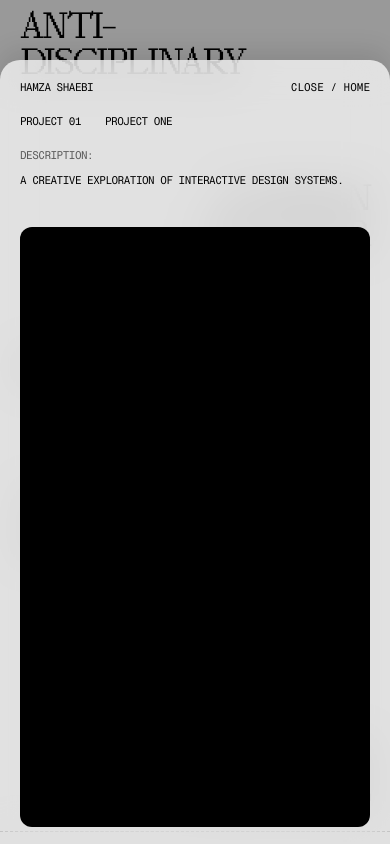
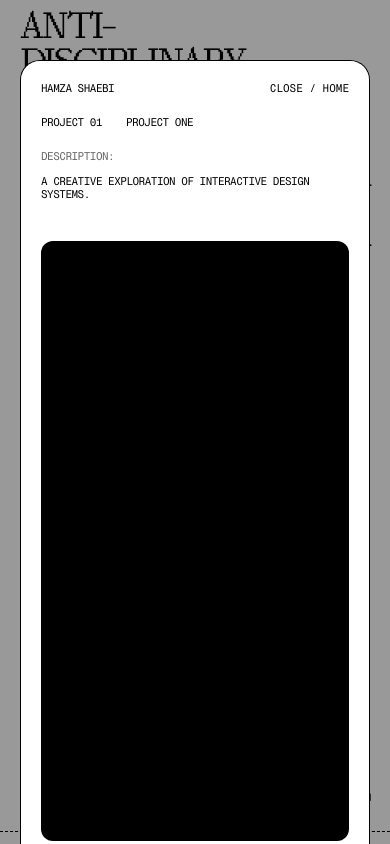
Before and after one commit to HShaebi11/about.byhamza.xyz, a Next.js app: page / in a window 390 px wide. Both pictures are taken after a click on the button "PROJECT ONE". Built offline with nearby package versions, Linux system fonts and the light colour scheme.

Commit message:
style: update project sheet to solid white with border and margins for mobile

```diff
--- a/components/ProjectSheet.module.css
+++ b/components/ProjectSheet.module.css
@@ -19,9 +19,7 @@
 }
 
 .sheet {
-  background-color: rgba(255, 255, 255, 0.7);
-  backdrop-filter: blur(20px);
-  -webkit-backdrop-filter: blur(20px);
+  background-color: #ffffff;
   width: calc(100% - 80px);
   height: calc(100vh - 40px);
   height: calc(100dvh - 40px);
@@ -31,7 +29,8 @@
   padding-bottom: env(safe-area-inset-bottom, 0px);
   overflow-y: auto;
   position: relative;
-  box-shadow: 0 -10px 25px rgba(0, 0, 0, 0.1);
+  border: 1px solid #000;
+  border-bottom: none;
 }
 
 .content {
@@ -183,12 +182,13 @@
 
 @media (max-width: 768px) {
   .sheet {
-    width: 100%;
+    width: calc(100% - 40px);
     height: calc(100% - 60px);
-    margin: 60px 0 0;
+    margin: 60px 20px 0;
     margin-bottom: 0;          /* CHANGED from 20px */
     border-radius: 20px 20px 0 0; /* CHANGED — flat bottom */
     padding-bottom: env(safe-area-inset-bottom, 0px); /* NEW */
+    background-color: #ffffff;
   }
 
   .content {
```
Also changed, not shown: ref/draw wrapper.png (added).
